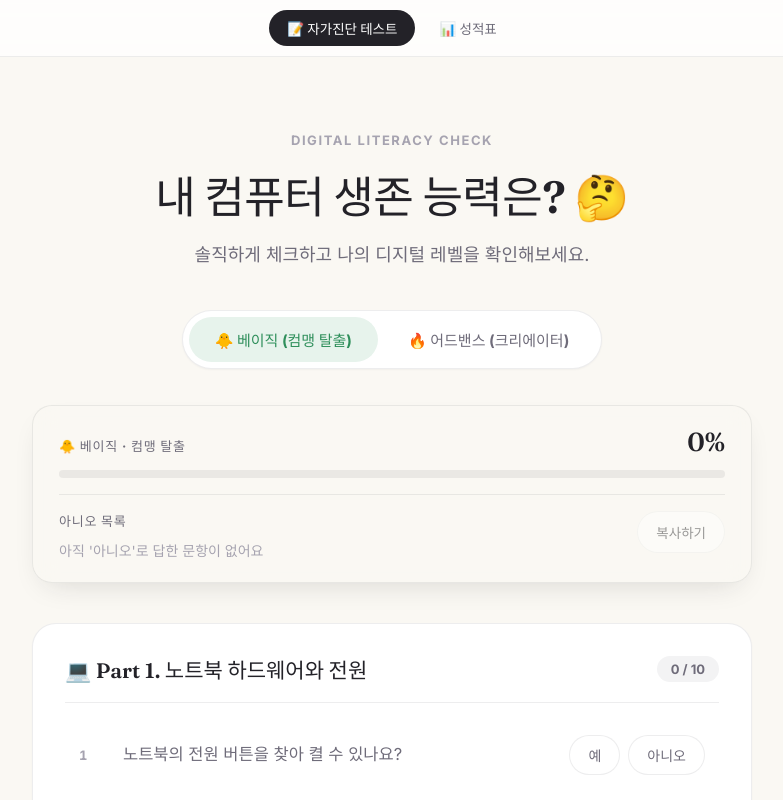
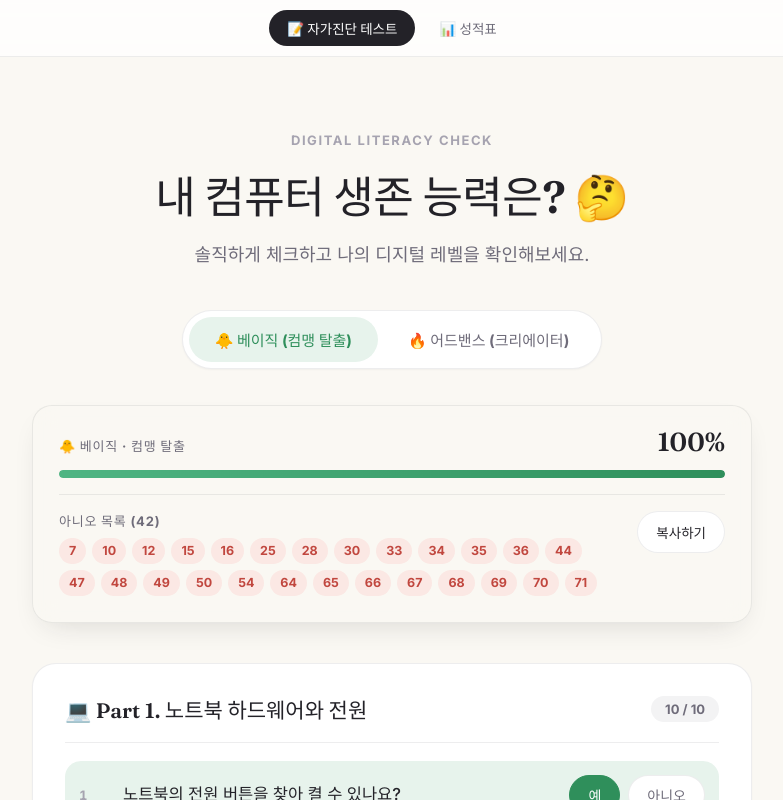
Before and after one commit to dangdang1ing15/comtest, a React (Vite) app: page / in a window 1280 px wide. Shown: the top 800 px of the page, without its empty margins (248-1031 px from the left). Built offline with nearby package versions, Linux system fonts and the light colour scheme.

Commit message:
Pre-fill basic track with a tutoring student's actual results
Marks the 42 questions the student got wrong as 'no' and the rest as
'yes' by default, so the survey opens already completed and the
report card immediately shows their real score/weak areas.

```diff
--- a/src/App.tsx
+++ b/src/App.tsx
@@ -2,15 +2,31 @@ import { useState } from 'react';
 import './App.css';
 import SurveyTest from './SurveyTest';
 import ReportCard from './report/ReportCard';
-import type { Level, Answer } from './testData';
+import { testData, type Level, type Answer } from './testData';
 
 type View = 'survey' | 'report';
+
+// 과외 학생이 베이직(기본) 100문항 중 실제로 틀린 문항 번호. 나머지는 전부 맞은 것으로 채점한다.
+const STUDENT_WRONG_BASIC_IDS = new Set([
+  7, 10, 12, 15, 16, 25, 28, 30, 33, 34, 35, 36, 44, 47, 48, 49, 50, 54, 64, 65, 66, 67, 68, 69, 70, 71, 72, 75, 76,
+  80, 81, 86, 88, 91, 92, 93, 94, 95, 96, 97, 98, 100,
+]);
+
+function buildInitialBasicAnswers(): Map<number, Answer> {
+  const answers = new Map<number, Answer>();
+  for (const part of testData.basic) {
+    for (const q of part.questions) {
+      answers.set(q.id, STUDENT_WRONG_BASIC_IDS.has(q.id) ? 'no' : 'yes');
+    }
+  }
+  return answers;
+}
 
 export default function App() {
   const [view, setView] = useState<View>('survey');
   const [surveyLevel, setSurveyLevel] = useState<Level>('basic');
   const [answersByLevel, setAnswersByLevel] = useState<Record<Level, Map<number, Answer>>>({
-    basic: new Map(),
+    basic: buildInitialBasicAnswers(),
     advanced: new Map(),
   });
 
```
